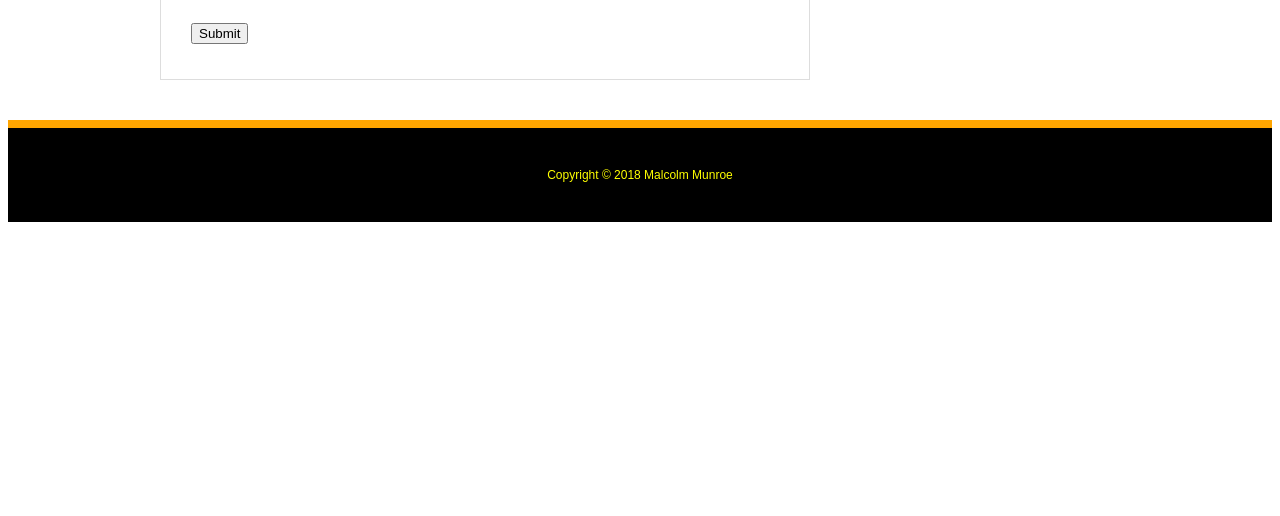
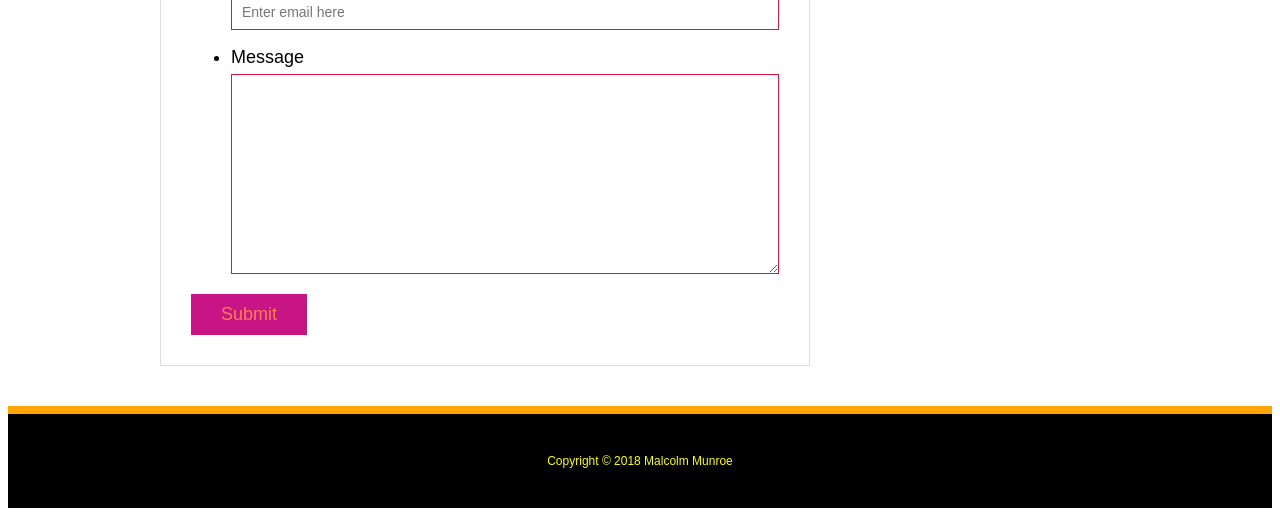
Before and after one commit to MalcolmMunroe42/Portfoliop3, a plain HTML site: page contact.html in a window 1280 px wide. Shown: the part 404-920 px from the top of the page. Before the commit the page ends 800 px from the top, so only its background shows below. Drawn offline with Linux system fonts and the light colour scheme.

Commit message:
finished contact page

```diff
--- a/contact.html
+++ b/contact.html
@@ -24,7 +24,7 @@
         <section class="main-section">
             <h1>Contact</h1>
 
-            <form>
+            <form id="contact-form">
                 <ul>
                     <li>
                         <label for="name">Name</label>
--- a/style.css
+++ b/style.css
@@ -177,8 +177,43 @@ h3, .sidebar h2 {
 }
 
 /* contact page */
+#contact-form ul {
+    margin-bottom: 20px;
+}
 
+#contact-form li {
+    margin-bottom: 10px;
+}
 
+label,
+input[type=text],
+input[type=email],
+textarea {
+    display: block;
+    width: 100%;
+}
+
+input[type=text],
+input[type=email],
+textarea {
+    height: 35px;
+    padding: 0 10px;
+    font-size: 14px;
+    border: 1px solid crimson;
+}
+
+textarea {
+    height: 200px;
+}
+
+input[type=submit] {
+    padding: 10px 30px;
+    font-size: 18px;
+    color: coral;
+    cursor: pointer;
+    background: mediumvioletred;
+    border: 0 none;
+}
 
 
 
```
